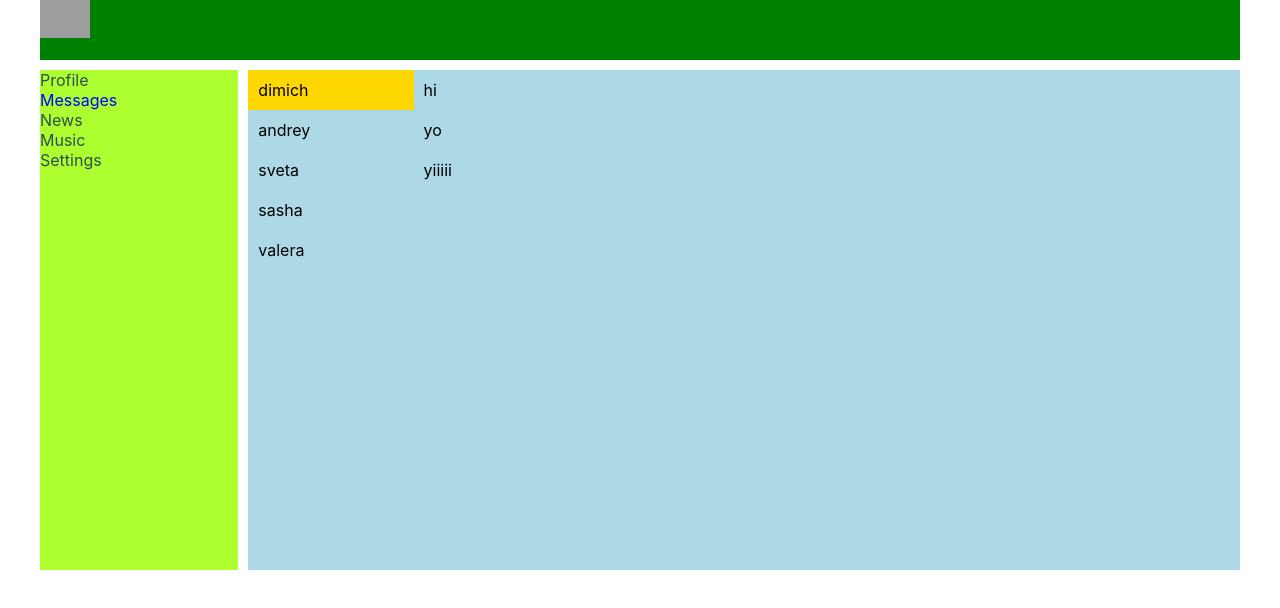
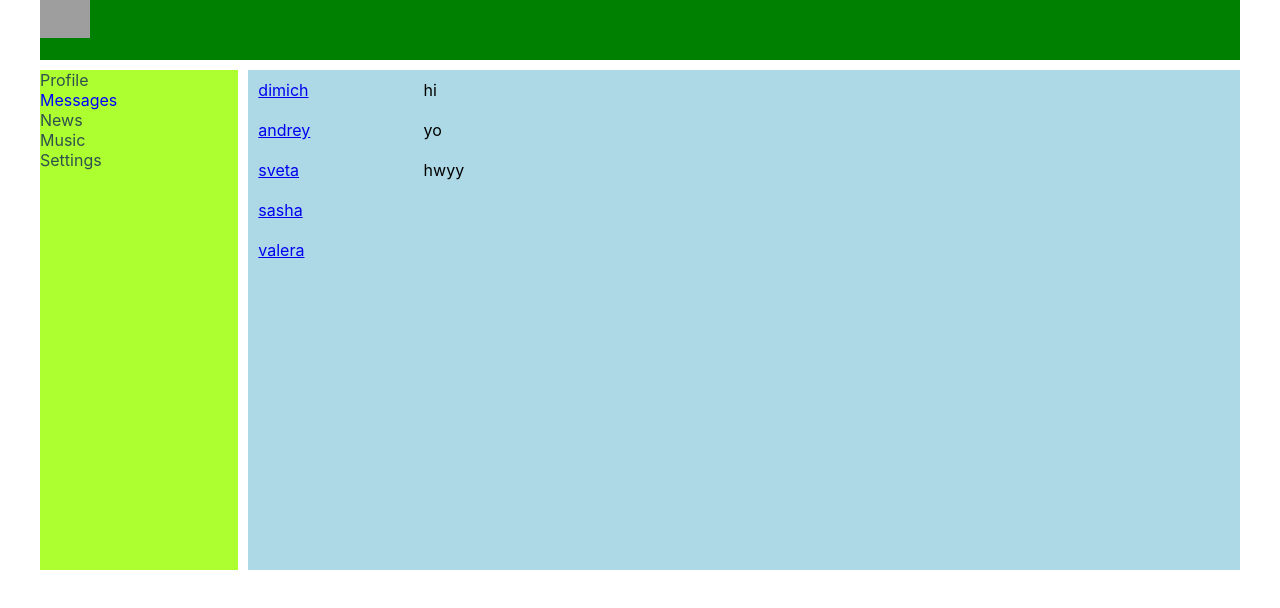
Before and after one commit to colt759/react-sam, a React (Create React App) app: page /dialogs in a window 1280 px wide. Shown: the top 608 px of the page. Built offline with nearby package versions, Linux system fonts and the light colour scheme; grey boxes are pictures that could not be loaded.

Commit message:
23.lesson.неполный.13/10/2020

```diff
--- a/src/components/Dialogs/Dialogs.jsx
+++ b/src/components/Dialogs/Dialogs.jsx
@@ -1,36 +1,37 @@
 import React from 'react';
 import s from './Dialogs.module.css';
+import {NavLink} from "react-router-dom";
+
+
+const DialogItem = (props) => {
+    return (
+        <div className={s.dialog}>
+            <NavLink to={"/dialogs/" + props.id} activeClassName={s.active}>{props.name}</NavLink>
+        </div>
+    )
+}
+const Message = (props) => {
+    return (
+        <div className={s.message}>{props.message}</div>
+    )
+}
+
 
 const Dialogs = (props) => {
     return(
         <div className={s.dialogs}>
            <div className={s.dialogsItem}>
-               <div className={s.dialog +' '+ s.active}>
-                   dimich
+
+               <DialogItem name="dimich" id="1" />
+               <DialogItem name="andrey" id="2" />
+               <DialogItem name="sveta" id="3" />
+               <DialogItem name="sasha" id="4" />
+               <DialogItem name="valera" id="5" />
                </div>
-               <div className={s.dialog}>
-                   andrey
-               </div>
-               <div className={s.dialog}>
-                   sveta
-               </div>
-               <div className={s.dialog}>
-                   sasha
-               </div>
-               <div className={s.dialog}>
-                   valera
-               </div>
-           </div>
             <div className={s.messages}>
-                <div className={s.message}>
-                    hi
-                </div>
-                <div className={s.message}>
-                    yo
-                </div>
-                <div className={s.message}>
-                    yiiiii
-                </div>
+                <Message message="hi" />
+                <Message message="yo" />
+                <Message message="hwyy" />
             </div>
         </div>
     )
--- /dev/null
+++ b/src/components/Profile/MyPosts/ProfileInfo/ProfileInfo.jsx
@@ -0,0 +1,17 @@
+import React from 'react';
+import s from './ProfileInfo.module.css';
+
+const ProfileInfo = () => {
+    return (
+        <div>
+            <div>
+                <img src="https://bipbap.ru/wp-content/uploads/2017/10/0_8eb56_842bba74_XL-640x400.jpg" alt=""/>
+            </div>
+            <div>
+                описание
+            </div>
+        </div>
+    )
+}
+
+export default ProfileInfo;
--- a/src/components/Profile/Profile.jsx
+++ b/src/components/Profile/Profile.jsx
@@ -1,13 +1,11 @@
 import React from 'react';
 import s from './Profile.module.css';
 import MyPost from "./MyPosts/MyPost";
+import ProfileInfo from "./MyPosts/ProfileInfo/ProfileInfo";
 
 const Profile = () => {
     return <div>
-        <div>
-            {/*<img src="https://bipbap.ru/wp-content/uploads/2017/10/0_8eb56_842bba74_XL-640x400.jpg" alt=""/>*/}
-        </div>
-
+        <ProfileInfo />
         <MyPost />
     </div>
 }
```
Also changed, not shown: src/components/Profile/MyPosts/ProfileInfo/ProfileInfo.module.css (added).
